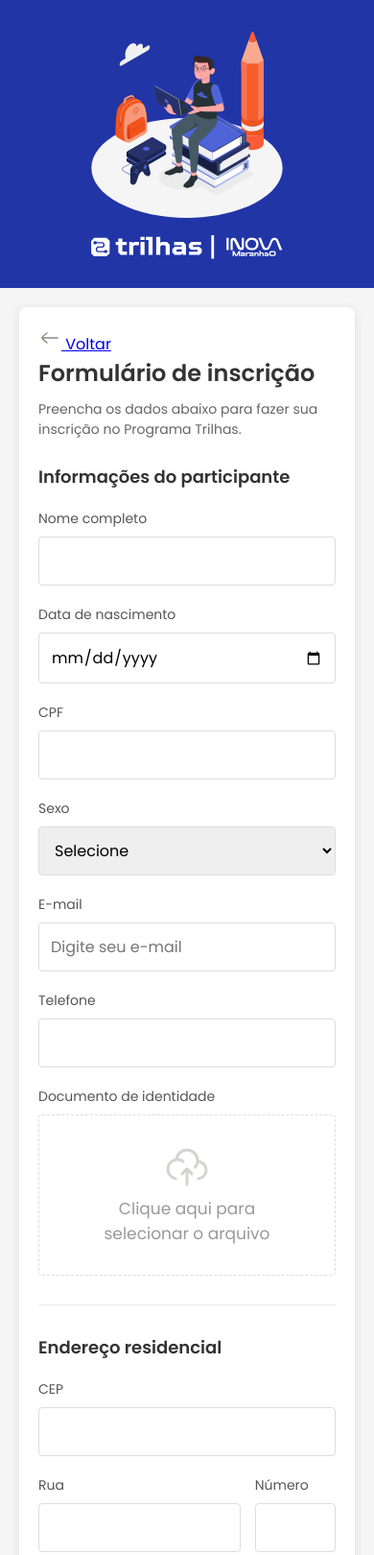
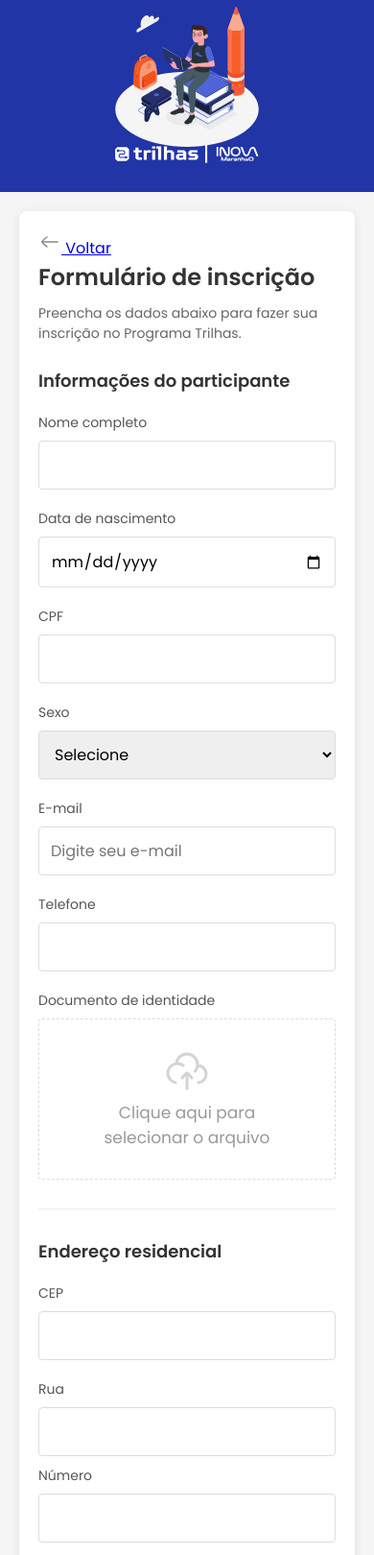
Before and after one commit to Railton-Carvalho/Desafio-2-trilhas, a plain HTML site: page index.html in a window 390 px wide. Shown: the top 1620 px of the page at 96% size. Drawn offline with Linux system fonts and the light colour scheme; sample sign-in values are in the browser's storage.

Commit message:
feat: Including Responsive Functions on CSS files

```diff
--- a/layout.css
+++ b/layout.css
@@ -72,3 +72,32 @@ body {
         max-width: 200px;
     }
 }
+
+@media (max-width: 600px) {
+    .form-row {
+        flex-direction: column;
+        gap: 10px;
+    }
+
+    .btn {
+        width: 100%;
+        text-align: center;
+    }
+
+    .track-options {
+        grid-template-columns: 1fr;
+    }
+
+    .image-container {
+        height: 200px;
+        padding: 10px;
+    }
+
+    .illustration {
+        max-width: 150px;
+    }
+
+    .logo {
+        max-width: 150px;
+    }
+}
--- a/style.css
+++ b/style.css
@@ -10,6 +10,7 @@
 body {
   background-color: var(--surface-primary);
   padding: 20px;
+  width: 100%;
   max-width: 600px;
   margin: 0 auto;
 }
```
